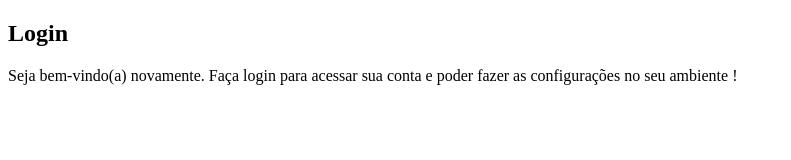
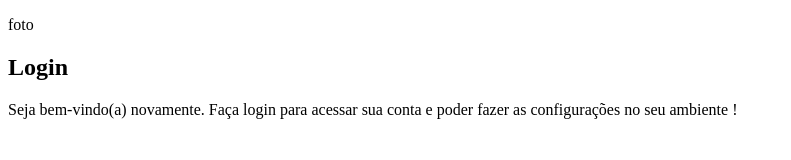
Before and after one commit to TiagoTeixeira9/Projeto-login, a plain HTML site: page index.html in a window 1280 px wide. Shown: the whole page, without its empty margins (0-791 px from the left). Drawn offline with Linux system fonts and the light colour scheme.

Commit message:
mais atualizações

```diff
--- a/index.html
+++ b/index.html
@@ -10,7 +10,7 @@
     <main>
         <section id="login">
             <div id="imagem">
-
+                <p>foto</p>
             </div>
             <div id="formulário">
                 <h1>Login</h1>
```
